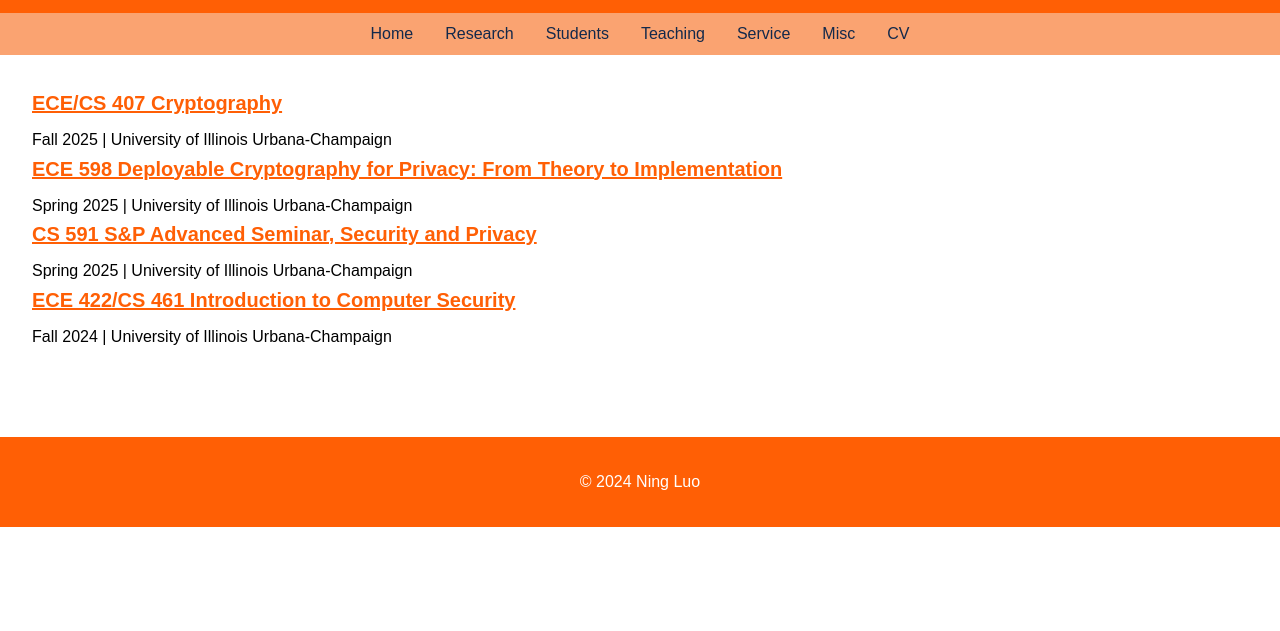
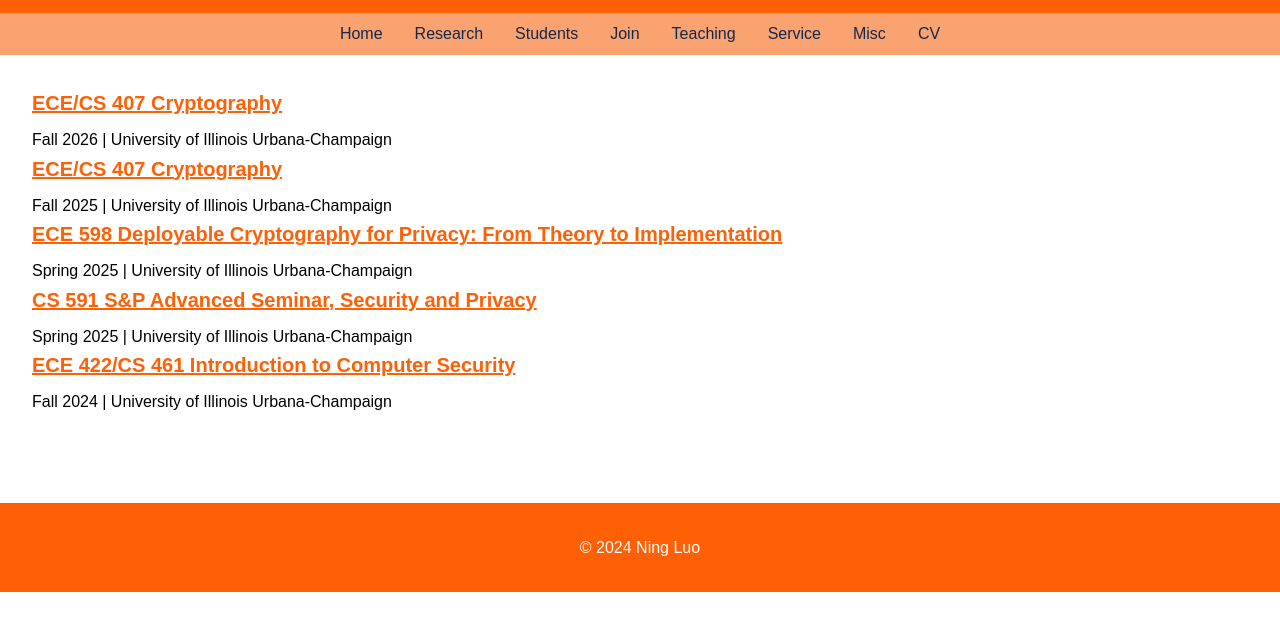
Before and after one commit to Ning0Luo/ning0luo.github.io, a plain HTML site: page teaching.html in a window 1280 px wide. Shown: the part 75-706 px from the top of the page. Drawn offline with Linux system fonts and the light colour scheme; a web font is replaced by a local one.

Commit message:
course 2026

```diff
--- a/teaching.html
+++ b/teaching.html
@@ -103,6 +103,7 @@
         <a href="index.html">Home</a>
         <a href="research.html">Research</a>
         <a href="students.html">Students</a>
+        <a href="join.html">Join</a>
         <a href="teaching.html">Teaching</a>
         <a href="service.html">Service</a>
         <a href="misc.html">Misc</a>
@@ -110,7 +111,9 @@
     </nav>
 
     <div class="container">
-        <div class="course">
+        <div class="course"> <div class="course-title"> <a href="ece407/407-4562870-2026/webpage.html", style="color: #FF5F05;">ECE/CS 407 Cryptography</a></div>
+        <div class="course-details">Fall 2026 | University of Illinois Urbana-Champaign</div>
+
             <div class="course-title"> <a href="ece407/index.html", style="color: #FF5F05;">ECE/CS 407 Cryptography</a></div>
             <div class="course-details">Fall 2025 | University of Illinois Urbana-Champaign</div>
             <div class="course-title"> <a href="ece598/index.html", style="color: #FF5F05;">ECE 598 Deployable Cryptography for Privacy: From Theory to Implementation</a></div>
```
